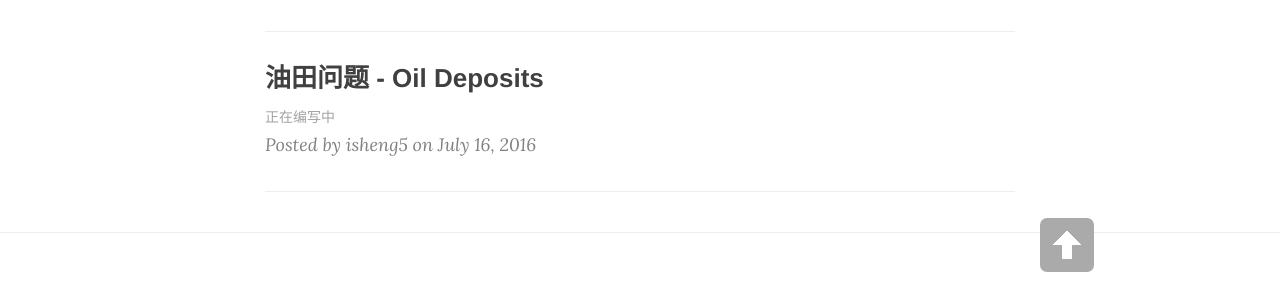
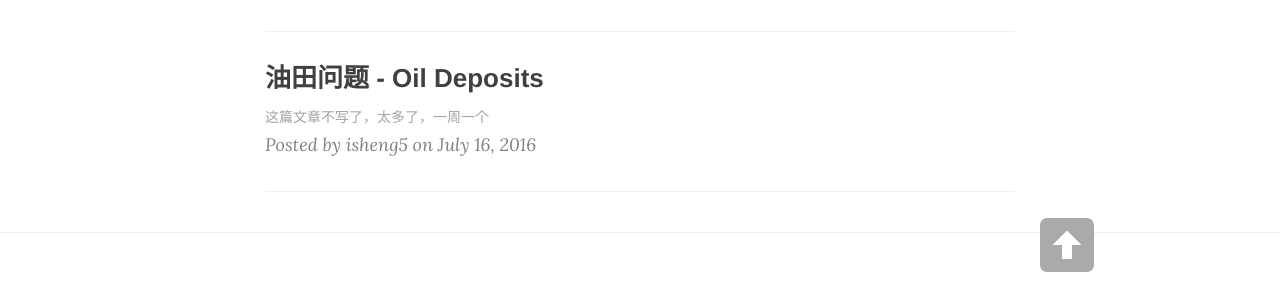
Before and after one commit to mapoio/blog, a Jekyll site: the page built from index.html, in a window 1280 px wide. Shown: the part 598-898 px from the top of the page. Built offline with Jekyll 4.4.1, drawn with Linux system fonts in a browser that asks for light colours; nearby versions of some CDN libraries; the list of posts is cut into pages by our own code.

Commit message:
文章停止更新

```diff
--- a/_posts/2016-07-16-week-1-2.md
+++ b/_posts/2016-07-16-week-1-2.md
@@ -7,4 +7,4 @@ tags: [ACM集训]
 description: 这个题目，我用的是DFS广度搜索来解题目的。
 ---
 
-## 正在编写中
+## 这篇文章不写了，太多了，一周一个
```
